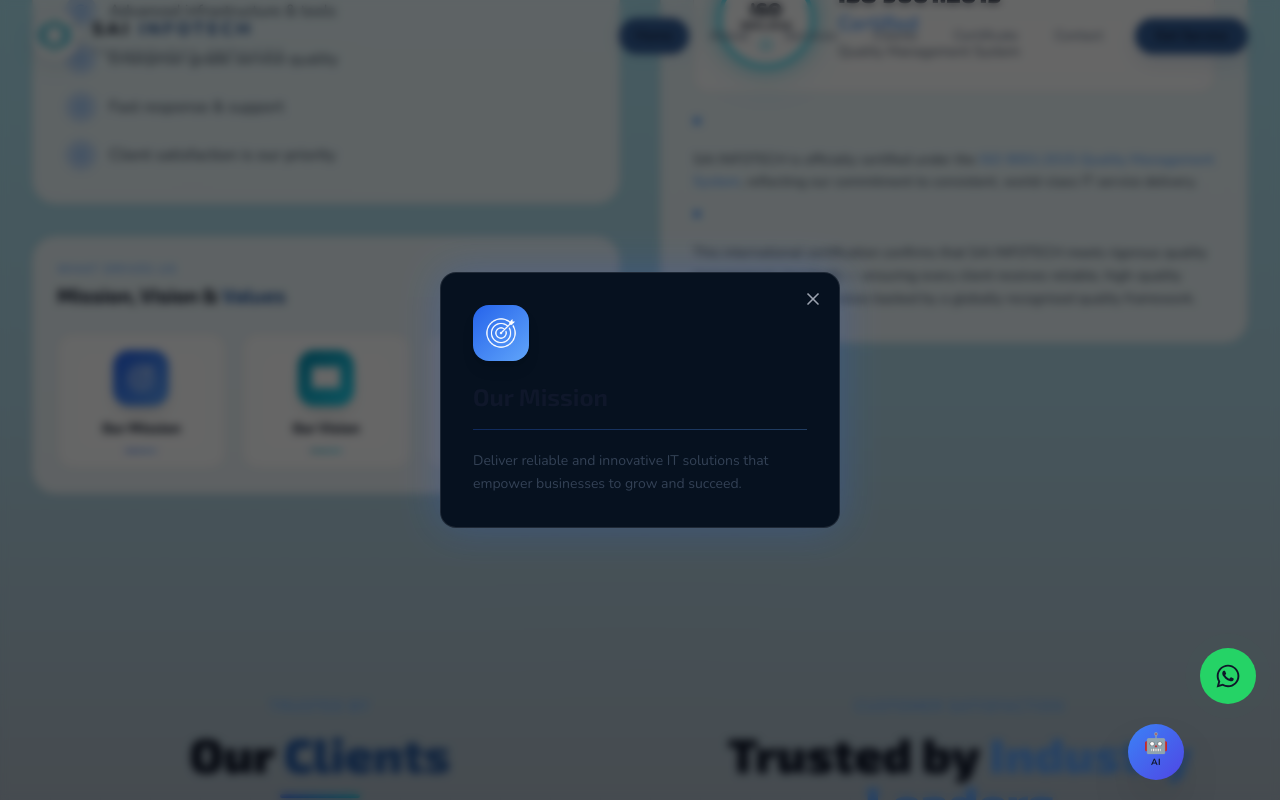
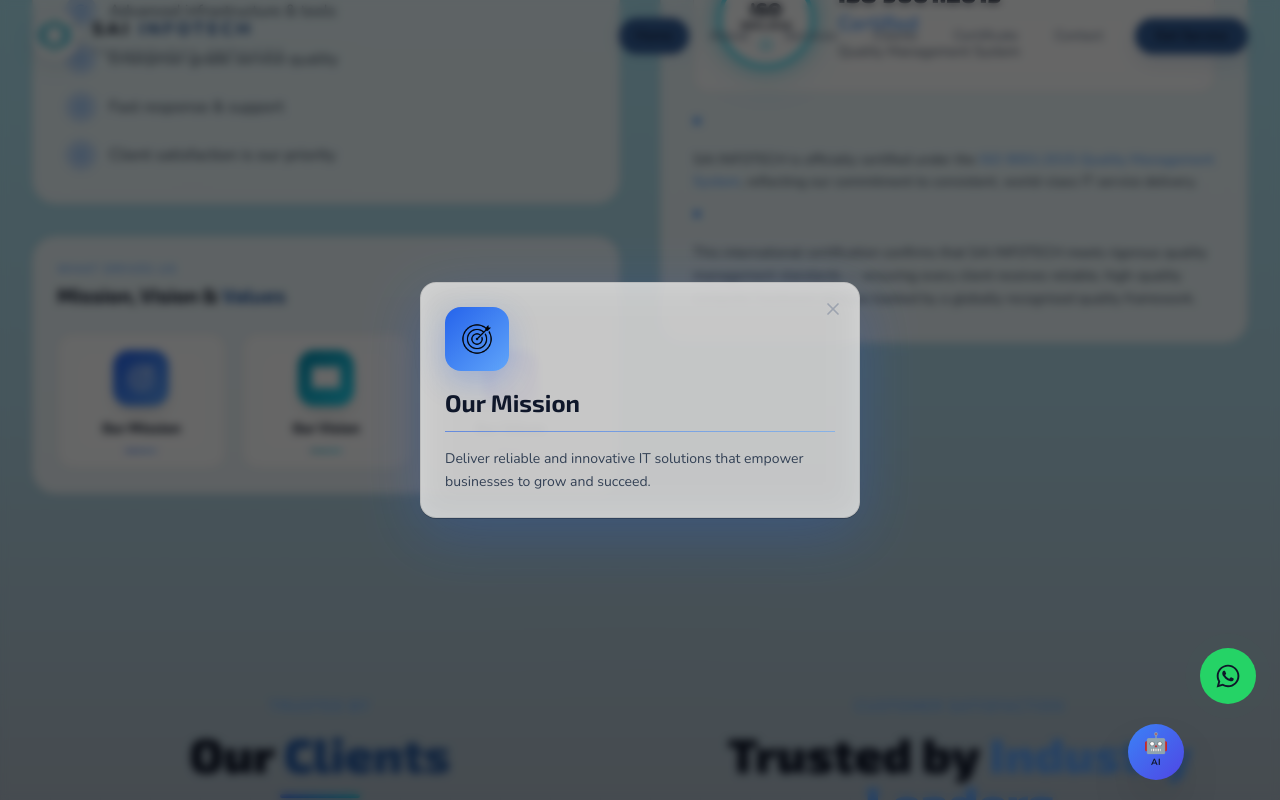
Before and after one commit to Yasir533/sai-infotech-webapp, a React (Vite) app in the folder sai-info/: page / in a window 1280 px wide. Both pictures are taken after a click on the button "Our Mission". Shown: the part 1526-2326 px from the top of the page. Built offline with nearby package versions, Linux system fonts and the light colour scheme; grey boxes are pictures that could not be loaded.

Commit message:
changes in about

```diff
--- a/sai-info/src/components/About.jsx
+++ b/sai-info/src/components/About.jsx
@@ -210,8 +210,8 @@ export default function About() {
                 animate={{ opacity: 1, scale: 1, y: 0 }}
                 exit={{ opacity: 0, scale: 0.9, y: 20 }}
                 transition={{ duration: 0.25 }}
-              className="relative bg-[#06111f] border border-white/10 rounded-2xl p-8 w-[400px] max-w-[90vw]"
-              style={{ boxShadow: `0 0 40px ${activeMVV.glow}` }}
+                className="relative rounded-2xl p-6 w-[440px] max-w-[95vw] glass border"
+                style={{ boxShadow: `0 16px 60px ${activeMVV.glow}`, borderColor:'rgba(255,255,255,0.06)' }}
                 onClick={(e) => e.stopPropagation()}
               >
               <button
@@ -221,12 +221,12 @@ export default function About() {
                 <FiX size={20} />
               </button>
 
-              <div className={`w-14 h-14 rounded-2xl bg-gradient-to-br ${activeMVV.color} flex items-center justify-center mb-5 shadow-lg`}>
-                <img src={activeMVV.icon} alt={activeMVV.title} className="w-8 h-8 object-contain brightness-0 invert" />
+              <div className={`w-16 h-16 rounded-2xl bg-gradient-to-br ${activeMVV.color} flex items-center justify-center mb-4`} style={{ boxShadow: `0 10px 30px ${activeMVV.glow}` }}>
+                <img src={activeMVV.icon} alt={activeMVV.title} className="w-8 h-8 object-contain" />
               </div>
 
-              <h3 className="text-2xl font-bold text-white mb-4">{activeMVV.title}</h3>
-              <div className={`w-full h-px bg-gradient-to-r ${activeMVV.color} opacity-30 mb-5`} />
+              <h3 className="text-2xl font-bold text-white mb-3">{activeMVV.title}</h3>
+              <div className={`w-full h-px bg-gradient-to-r ${activeMVV.color} opacity-60 mb-4`} />
               <p className="text-slate-300 text-sm leading-relaxed">{activeMVV.desc}</p>
             </motion.div>
           </motion.div>
```
Lines whose indentation alone changed are shown as unchanged.
